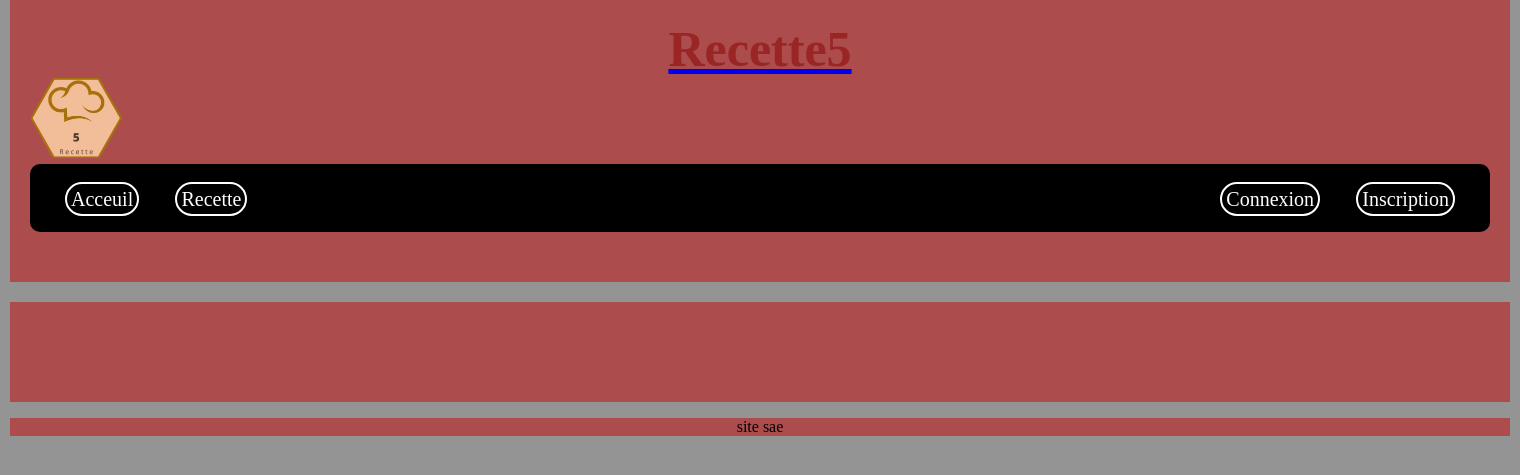
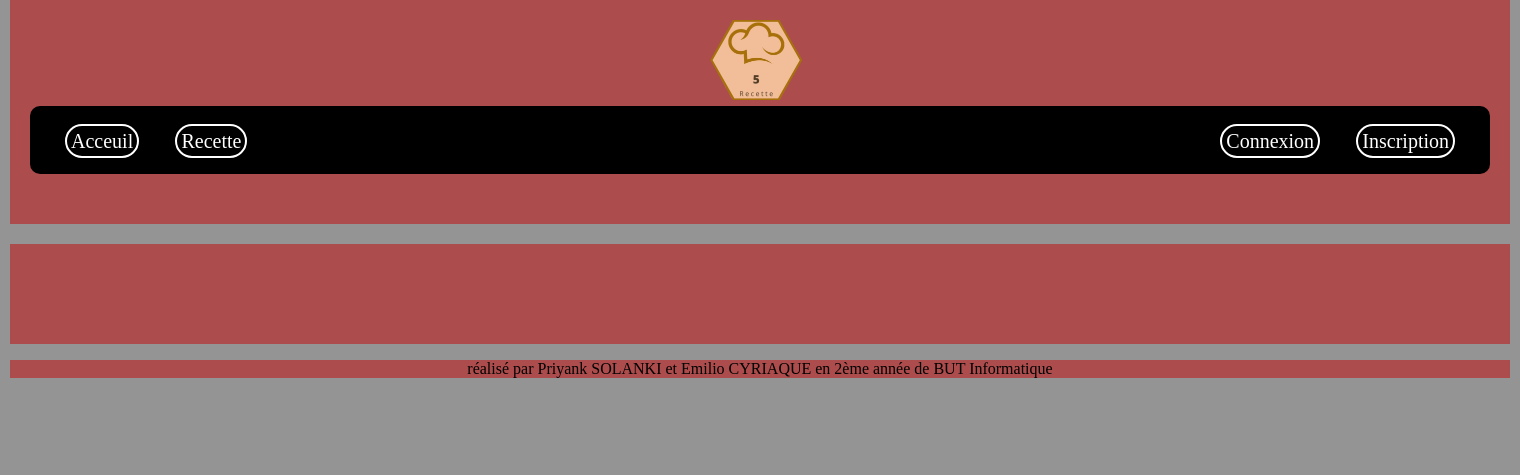
Before and after one commit to DUT-Info-Montreuil/Recette5, a PHP site: page / in a window 1520 px wide. Shown: the top 475 px of the page. Run offline with PHP 8.4, Linux system fonts and the light colour scheme.

Commit message:
rectification du merge

```diff
--- a/projet/composants/logo/vue_logo.php
+++ b/projet/composants/logo/vue_logo.php
@@ -7,7 +7,7 @@ class VueLogo{
     }
 
     public function logo(){
-        $this->logo = '<a href="index.php?module=connexion&action=bienvenue"><img id="logo" alt="logo du site" src="image/5.png"></a>';
+        $this->logo = '<a href="index.php?module=connexion&action=bienvenue"><img id="logo" alt="logo du site" src="image/logo.png"></a>';
         return $this->logo;
     }
 
--- a/projet/css.css
+++ b/projet/css.css
@@ -13,12 +13,7 @@ main{
 	background-color:rgb(172, 76, 76);
 	padding: 50px;
 }
-h1#titre{
-	text-align : center;
-	margin : 0px;
-	color :rgb(153, 37, 37)	;
-	text-decoration: none;
-}
+
 header{
 	font-size: 25px;
 	padding: 20px;
@@ -27,8 +22,8 @@ header{
 }
 
 img#logo{
+	margin-left: 680px;
 	height: 80px;
-	margin-right: 20px;
 }
 
 footer{
--- a/projet/module/mod_recette/vue_recette.php
+++ b/projet/module/mod_recette/vue_recette.php
@@ -9,10 +9,8 @@
          }
 
          public function afficherMesRecette($recette){
-
             foreach( $recette as $value ){
                echo
-
                '<a href="index.php?module=recette&action=afficherMaRecette&idRecette='.$value['idRecette'].'"><div id="recette"><div class="photo">
                <img id="pho" alt="photo de la recette" src="image_recette/'.$value['photo'].'" >
                    </div>
@@ -26,20 +24,15 @@
 
 
          public function afficherMaRecette($recette){
-
             echo '<h1> '.$recette['titre'].'</h1>';
             echo' description  : <br>'.$recette['description'].' <br>';
-
-
          }
 
          public function afficherPhoto($photo){
-           if(!isset($photo['photo'])){
+         if(!isset($photo['photo']))
             echo '<img src="image/index.jpeg" width="200" height="200">';
-           }else{
+         else
             echo '<img src="image_recette/'.$photo['photo'].'" width="200" height="200">';
-           }
-
          }
 
          public function afficherIngredientDeMaRecette($Ingredient){
@@ -51,24 +44,19 @@
 
          public function afficherNbLikes($nbLike){
             echo "nb de likes : ".$nbLike['count(aime)'];
-
          }
 
          public function afficherChoixNbIngredient(){
-            echo '</br>Ajouter une nouvelle Recette
-
+            echo '
             <form method="post" action="index.php?module=recette&action=AfficherFormAjoutRecette">
-             Entrez le nombre d ingredient: <input type="text" name="nbIngr">
-            <input type="submit" value="envoyer"> </form>';
-
-
+               Entrez le nombre d\'ingredient: <input type="text" name="nbIngr">
+               <input type="submit" value="envoyer">
+            </form>';
          }
 
         public function afficher_form_Recette($tabIngr,$nbIngr){
-
-            echo '</br>Ajouter une nouvelle Recette<br>';
-
-            echo'  <form method="post" action="index.php?module=recette&action=ajouterRecetteDansLaBD&nbIngr='.$nbIngr.'" enctype="multipart/form-data">
+            echo'
+            <form method="post" action="index.php?module=recette&action=ajouterRecetteDansLaBD&nbIngr='.$nbIngr.'" enctype="multipart/form-data">
                <label for="file">Fichier</label>
                <input type="file" name="file"><br />
                <label for="titre"> nom Recette :</label>
@@ -79,20 +67,18 @@
                <br />
                Description: <input type="textArea" name="description">
                <br />
-
                note annexe: <input type="textArea" name="annexe">
                <br />
                vegan: <input type="checkbox" name="vegan">
-                <br />'
-            ;
+               <br />' ;
                for ($i=0; $i<$nbIngr; $i++) {
                   echo'<br>';
                   echo' Ingredient '.($i+1).'  <select name="ingredient'.$i.'">';
                   foreach( $tabIngr as $value ){
                       echo'   <option value="'.$value['idIngredient'].' ">'.$value['nomIngredient'].'</option>';
                   }
-               echo' </select>';
-               echo'  quantite : <input type="text" name="quantite'.$i.'">';
+                  echo'</select>';
+                  echo'quantite : <input type="text" name="quantite'.$i.'">';
                   echo'<select name="unite'.$i.'">';
                   echo'<option value="kg">kg</option>';
                   echo'<option value="g">g</option>';
@@ -102,11 +88,9 @@
                   echo'<option value="ml">ml</option>';
                   echo'</select><br><br>';
                   echo'<br>';
+               }
+            echo'<input type="submit" value="envoyer"> </form>';
+        }
 
     }
-
-        echo ' <input type="submit" value="envoyer"> </form>';
-
-        }
-    }
 ?>
--- a/projet/template.php
+++ b/projet/template.php
@@ -9,7 +9,6 @@
 	</head>
 	<body>
         <header>
-            <a href="index.php?module=connexion&action=bienvenue"><h1 id="titre">Recette5</h1></a>
             <?php
             $compLogo->affichage();
             $compMenu->affichage();
@@ -22,7 +21,7 @@
             ?>
         </main>
 		<footer>
-            <p>site sae </p>
+            <p>réalisé par Priyank SOLANKI et Emilio CYRIAQUE en 2ème année de BUT Informatique</p>
 		</footer>
 
 	</body>
```
Also changed, not shown: projet/image/index.jpeg (deleted), projet/image/logo.png (renamed from projet/image/5.png), projet/image_recette/63590f35d93f50.37429697.png (deleted), projet/image_recette/63592b4001ebd0.74698517.jpg (deleted), projet/image_recette/635941e4a75ff0.29702025.png (deleted), projet/image_recette/635a4b8ae003e9.68049640.png (deleted), projet/image_recette/635a8fc06f5144.44917179.png (deleted). Lines whose indentation alone changed are shown as unchanged.
